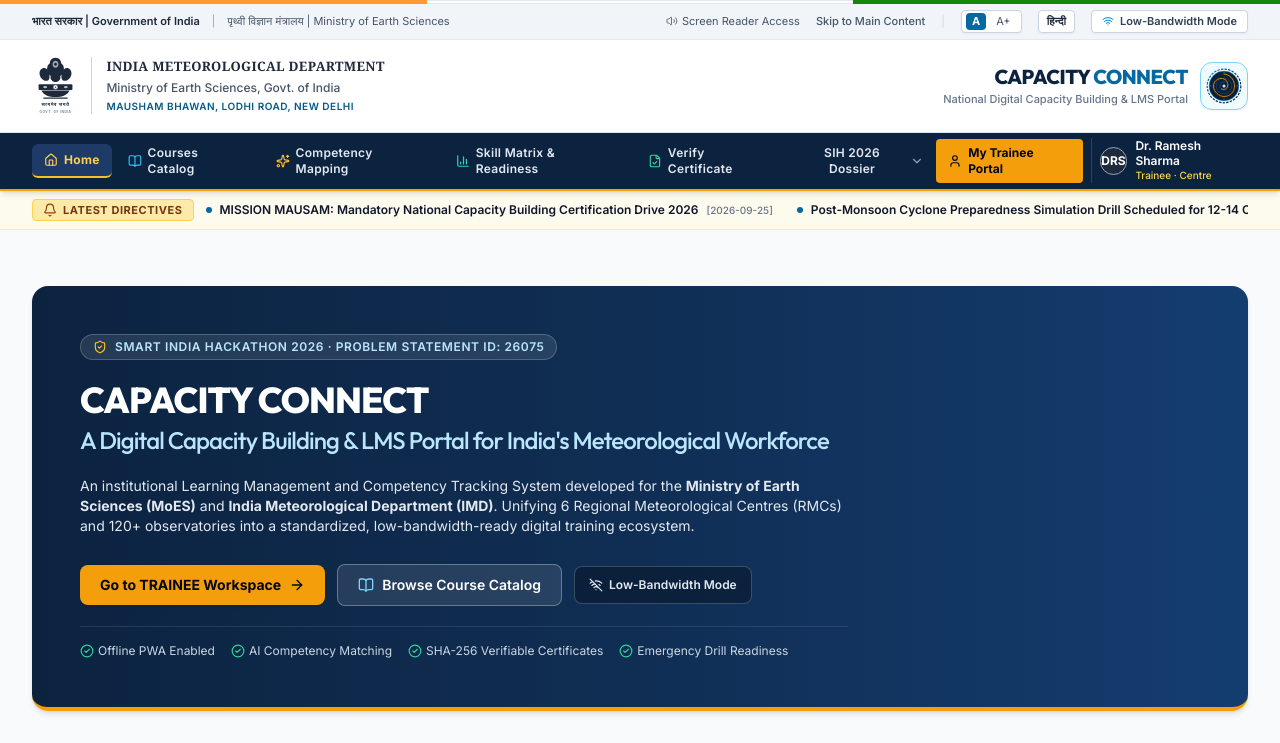
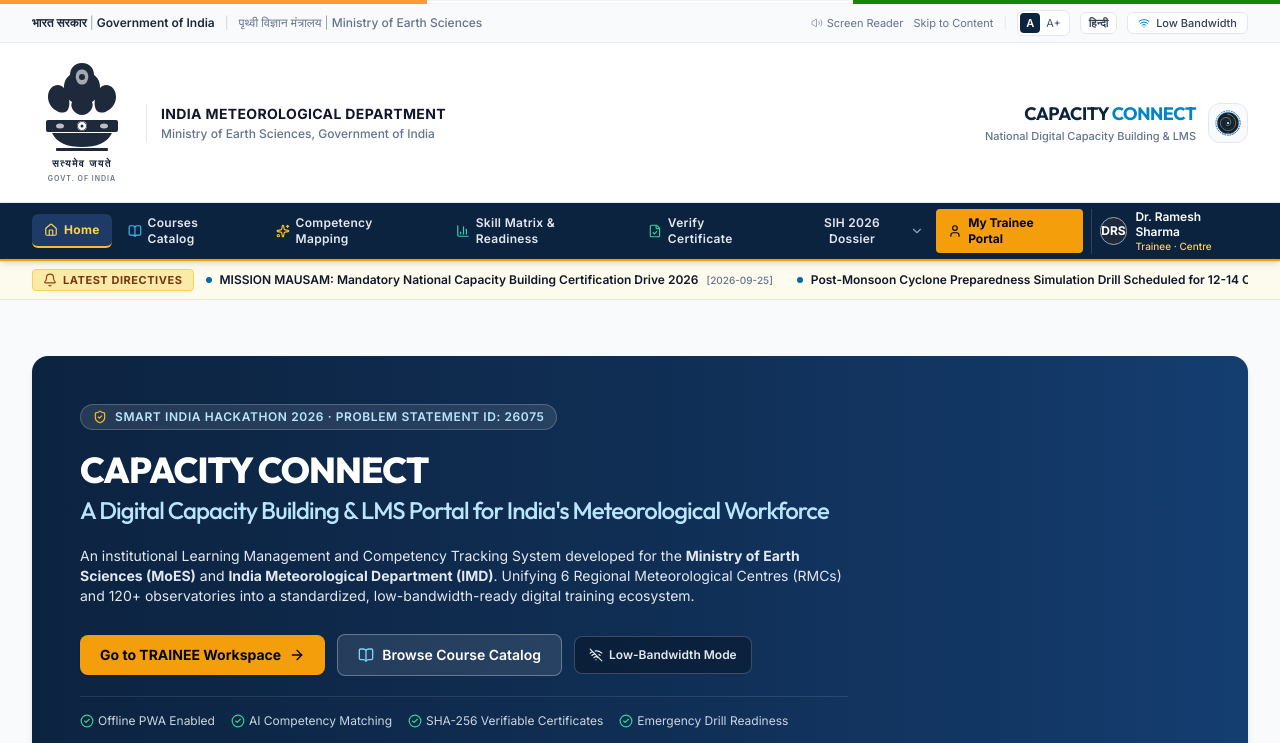
Before and after one commit to AryanChauhan-26/CAPACITY-CONNECT-Digital-Capacity-Building, a React (Vite) app: page / in a window 1280 px wide. Shown: the top 743 px of the page. Built offline with nearby package versions, Linux system fonts and the light colour scheme; the HTML template or start-up script is replaced by a standard one.

Commit message:
style: enhance GovHeader with improved accessibility features, refined layout, and updated typography

```diff
--- a/src/components/common/GovHeader.jsx
+++ b/src/components/common/GovHeader.jsx
@@ -6,59 +6,62 @@
 
 export const GovHeader = () => {
   const { lowBandwidthMode, toggleLowBandwidth, fontSize, setFontSize, lang, setLang } = useLowBandwidth();
-  const { currentUser, switchRole } = useAuth();
 
   return (
-    <header className="w-full bg-white border-b border-slate-200 select-none">
+    <header className="w-full bg-white border-b border-slate-200 select-none transition-colors">
       {/* 1. Indian National Flag Tri-color Stripe */}
       <div className="h-1 w-full flex">
         <div className="w-1/3 bg-[#FF9933]"></div>
-        <div className="w-1/3 bg-white border-b border-t border-slate-200"></div>
+        <div className="w-1/3 bg-white border-b border-t border-slate-100"></div>
         <div className="w-1/3 bg-[#138808]"></div>
       </div>
 
-      {/* 2. Top Accessibility & National Utility Strip */}
-      <div className="bg-slate-100 text-slate-700 text-[11px] border-b border-slate-200 py-1.5 px-4 sm:px-6 lg:px-8">
+      {/* 2. Top Accessibility & Utility Bar */}
+      <div className="bg-slate-50/90 text-slate-600 text-xs border-b border-slate-200/80 py-1.5 px-4 sm:px-6 lg:px-8">
         <div className="max-w-7xl mx-auto flex flex-wrap items-center justify-between gap-3">
 
           {/* Left: Official Identification */}
-          <div className="flex items-center gap-3">
+          <div className="flex items-center gap-2.5 text-[11px] sm:text-xs">
             <span className="font-semibold text-slate-800">
-              भारत सरकार | Government of India
+              भारत सरकार <span className="font-normal text-slate-400">|</span> Government of India
             </span>
-            <span className="text-slate-400 hidden sm:inline">|</span>
-            <span className="text-slate-600 hidden md:inline">
-              पृथ्वी विज्ञान मंत्रालय | Ministry of Earth Sciences
+            <span className="text-slate-300 hidden md:inline">|</span>
+            <span className="text-slate-500 hidden md:inline font-medium">
+              पृथ्वी विज्ञान मंत्रालय <span className="font-normal text-slate-400">|</span> Ministry of Earth Sciences
             </span>
           </div>
 
-          {/* Right: Accessibility Controls & Bandwidth Toggle */}
-          <div className="flex items-center flex-wrap gap-2.5 sm:gap-4 ml-auto">
+          {/* Right: Accessibility & Utility Controls */}
+          <div className="flex items-center gap-2.5 ml-auto text-xs">
             {/* Screen Reader Access link */}
-            <span className="hidden lg:flex items-center gap-1 text-slate-600 hover:text-slate-900 cursor-pointer">
-              <Volume2 className="w-3 h-3 text-slate-500" />
-              <span>Screen Reader Access</span>
+            <span className="hidden lg:flex items-center gap-1 text-slate-500 hover:text-slate-900 cursor-pointer text-[11px] transition">
+              <Volume2 className="w-3 h-3 text-slate-400" />
+              <span>Screen Reader</span>
             </span>
 
             {/* Skip to Content */}
-            <a href="#main-content" className="hidden sm:inline text-slate-600 hover:text-sky-700 font-medium">
-              Skip to Main Content
+            <a href="#main-content" className="hidden sm:inline text-slate-500 hover:text-sky-700 text-[11px] transition">
+              Skip to Content
             </a>
 
-            <span className="text-slate-300 hidden sm:inline">|</span>
+            <span className="text-slate-200 hidden sm:inline">|</span>
 
             {/* Font Size Adjuster */}
-            <div className="flex items-center bg-white border border-slate-300 rounded px-1 py-0.5 gap-1 shadow-sm">
+            <div className="inline-flex items-center bg-white border border-slate-200 rounded-md p-0.5 shadow-xs">
               <button
                 onClick={() => setFontSize('normal')}
-                className={`px-1.5 rounded ${fontSize === 'normal' ? 'bg-sky-700 text-white font-bold' : 'text-slate-600 hover:text-slate-900'}`}
+                className={`px-1.5 py-0.5 text-[11px] rounded transition ${
+                  fontSize === 'normal' ? 'bg-[#0c2340] text-white font-semibold' : 'text-slate-600 hover:text-slate-900'
+                }`}
                 title="Default Font Size"
               >
                 A
               </button>
               <button
                 onClick={() => setFontSize('large')}
-                className={`px-1.5 rounded ${fontSize === 'large' ? 'bg-sky-700 text-white font-bold' : 'text-slate-600 hover:text-slate-900'}`}
+                className={`px-1.5 py-0.5 text-[11px] rounded transition ${
+                  fontSize === 'large' ? 'bg-[#0c2340] text-white font-semibold' : 'text-slate-600 hover:text-slate-900'
+                }`}
                 title="Large Font Size"
               >
                 A+
@@ -68,7 +71,7 @@
             {/* Language Switcher */}
             <button
               onClick={() => setLang(lang === 'en' ? 'hi' : 'en')}
-              className="px-2 py-0.5 bg-white hover:bg-slate-50 border border-slate-300 rounded font-semibold text-slate-800 shadow-sm"
+              className="px-2 py-0.5 bg-white hover:bg-slate-50 border border-slate-200 rounded-md text-[11px] font-semibold text-slate-700 shadow-xs transition"
             >
               {lang === 'en' ? 'हिन्दी' : 'English'}
             </button>
@@ -77,21 +80,21 @@
             <button
               onClick={toggleLowBandwidth}
               title="Toggle Low-Bandwidth Mode for remote/2G IMD observatories"
-              className={`flex items-center gap-1.5 px-2.5 py-0.5 rounded font-semibold border transition ${
+              className={`flex items-center gap-1.5 px-2.5 py-0.5 rounded-md text-[11px] font-medium border transition ${
                 lowBandwidthMode
-                  ? 'bg-amber-100 text-amber-900 border-amber-400 font-bold'
-                  : 'bg-white hover:bg-slate-50 text-slate-700 border-slate-300 shadow-sm'
+                  ? 'bg-amber-100 text-amber-900 border-amber-300 font-semibold'
+                  : 'bg-white hover:bg-slate-50 text-slate-700 border-slate-200 shadow-xs'
               }`}
             >
               {lowBandwidthMode ? (
                 <>
                   <WifiOff className="w-3 h-3 text-amber-700" />
-                  <span>Low-Bandwidth (2G Active)</span>
+                  <span>2G Active</span>
                 </>
               ) : (
                 <>
                   <Wifi className="w-3 h-3 text-sky-600" />
-                  <span>Low-Bandwidth Mode</span>
+                  <span className="hidden sm:inline">Low Bandwidth</span>
                 </>
               )}
             </button>
@@ -99,44 +102,41 @@
         </div>
       </div>
 
-      {/* 3. Official Departmental Branding Banner (White Clean Background) */}
-      <div className="max-w-7xl mx-auto px-4 sm:px-6 lg:px-8 py-3.5 flex flex-wrap items-center justify-between gap-4">
+      {/* 3. Official Departmental Branding Banner */}
+      <div className="max-w-7xl mx-auto px-4 sm:px-6 lg:px-8 py-3 flex flex-wrap items-center justify-between gap-4">
 
         {/* State Emblem of India + Ministry & Department Names */}
-        <div className="flex items-center gap-4">
-          <Link to="/" className="flex items-center gap-3 group">
+        <div className="flex items-center gap-3.5">
+          <Link to="/" className="flex items-center gap-3.5 group">
             <img
               src="/emblem-india.svg"
               alt="State Emblem of India"
-              className="h-16 w-auto object-contain"
+              className="h-13 w-auto object-contain transition group-hover:opacity-90"
             />
-            <div className="border-l border-slate-300 pl-3.5 space-y-0.5">
-              <div className="text-[12px] sm:text-[13px] font-bold text-slate-800 tracking-wide font-serif">
+            <div className="border-l border-slate-200 pl-3.5 space-y-0.5">
+              <div className="text-xs sm:text-sm font-bold text-slate-900 tracking-wide">
                 {lang === 'hi' ? 'भारत मौसम विज्ञान विभाग' : 'INDIA METEOROLOGICAL DEPARTMENT'}
               </div>
-              <div className="text-[11px] sm:text-[12px] font-medium text-slate-600">
-                {lang === 'hi' ? 'पृथ्वी विज्ञान मंत्रालय, भारत सरकार' : 'Ministry of Earth Sciences, Govt. of India'}
-              </div>
-              <div className="text-[10px] text-sky-800 font-semibold uppercase tracking-wider flex items-center gap-1">
-                <span>Mausham Bhawan, Lodhi Road, New Delhi</span>
+              <div className="text-[11px] sm:text-xs text-slate-500 font-medium">
+                {lang === 'hi' ? 'पृथ्वी विज्ञान मंत्रालय, भारत सरकार' : 'Ministry of Earth Sciences, Government of India'}
               </div>
             </div>
           </Link>
         </div>
 
-        {/* Portal Name & Mission Mausam Tag */}
-        <div className="flex items-center gap-3">
+        {/* Portal Name & IMD Logo */}
+        <div className="flex items-center gap-3 ml-auto sm:ml-0">
           <div className="text-right hidden sm:block">
-            <div className="text-lg sm:text-xl font-extrabold text-[#0c2340] tracking-tight font-['Outfit']">
-              CAPACITY <span className="text-sky-700">CONNECT</span>
+            <div className="text-base sm:text-lg font-bold text-[#0c2340] tracking-tight font-['Outfit']">
+              CAPACITY <span className="text-sky-600">CONNECT</span>
             </div>
             <div className="text-[11px] text-slate-500 font-medium">
-              National Digital Capacity Building & LMS Portal
+              National Digital Capacity Building & LMS
             </div>
           </div>
 
-          <div className="w-12 h-12 rounded-xl bg-gradient-to-br from-sky-50 to-teal-50 border border-sky-300 p-1 flex items-center justify-center shadow-sm">
-            <img src="/imd-logo.svg" alt="IMD Logo" className="w-9 h-9 object-contain" />
+          <div className="w-10 h-10 rounded-xl bg-slate-50 border border-slate-200 p-1.5 flex items-center justify-center shadow-xs">
+            <img src="/imd-logo.svg" alt="IMD Logo" className="w-7 h-7 object-contain" />
           </div>
         </div>
 
```
